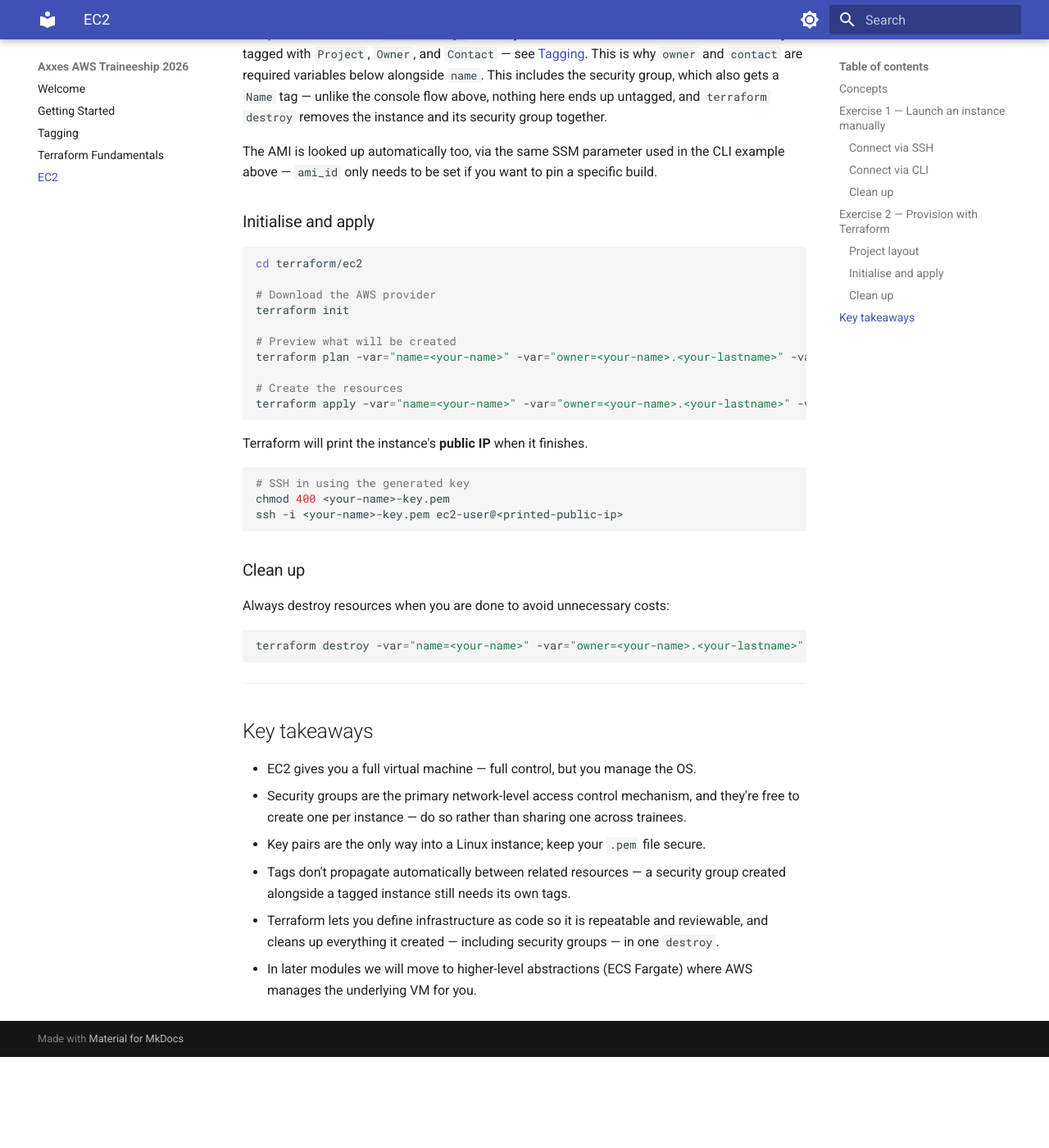
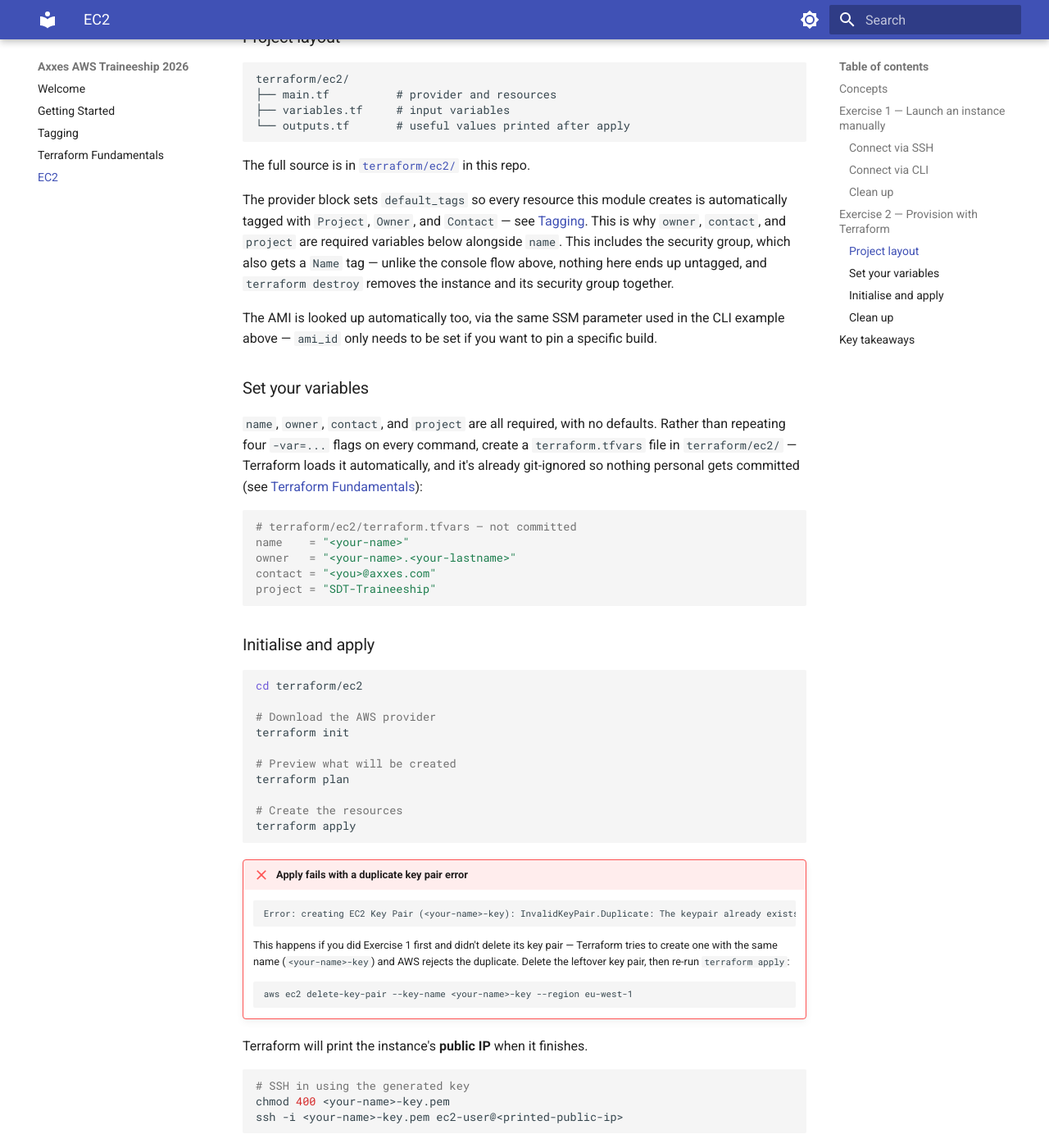
Before and after one commit to jdeboeck03/aws-traineeship, an MkDocs documentation site: the page built from docs/content/ec2/index.md, in a window 1280 px wide and 1400 px high, scrolled down 3732 px. Shown: the whole window at 82% size. Built offline with MkDocs 1.6.1 and Material for MkDocs 9.7.7, drawn with Linux system fonts in a browser that asks for light colours; before the commit the page ends 5021 px from its top, so only the background shows below that; some of the changed text lies outside the part shown.

Commit message:
Make Project tag a variable; document tfvars pattern and key pair collision
- terraform/ec2: Project is now a required variable instead of hardcoded,
  matching owner/contact.
- terraform-fundamentals: explain -var / -var-file / TF_VAR_ / auto-loaded
  terraform.tfvars, and recommend a personal terraform.tfvars per module
  now that ec2 has four required variables.
- ec2 docs: Exercise 2 uses terraform.tfvars instead of a growing -var=...
  chain; Exercise 1 cleanup now also covers deleting the key pair; added a
  troubleshooting note for the InvalidKeyPair.Duplicate error that occurs
  when Exercise 1's key pair isn't deleted before running Exercise 2
  (reproduced against the live account to confirm the exact error text).
- PLAN.md: note that remote state (S3 + DynamoDB locking) lands in the
  capstone module, once S3/DynamoDB are taught, rather than earlier.

Co-Authored-By: Claude Sonnet 5 <noreply@anthropic.com>

````diff
--- a/docs/content/ec2/index.md
+++ b/docs/content/ec2/index.md
@@ -166,6 +166,15 @@ instance**) or via `aws ec2 terminate-instances --instance-ids <id>`.
     ```
     or from **EC2 → Security Groups** in the console.
 
+!!! warning "Neither is the key pair"
+    Delete the key pair you created too, once you're done with this exercise:
+    ```shell
+    aws ec2 delete-key-pair --key-name <your-name>-key --region eu-west-1
+    ```
+    or from **EC2 → Key Pairs** in the console. If you skip this and move on to Exercise 2
+    (Terraform) with the same `<your-name>`, `terraform apply` will fail — it tries to create a key
+    pair with that same name.
+
 ---
 
 ## Exercise 2 — Provision with Terraform
@@ -186,12 +195,27 @@ The full source is in [`terraform/ec2/`](https://github.com/jdeboeck03/aws-train
 
 The provider block sets `default_tags` so every resource this module creates is automatically
 tagged with `Project`, `Owner`, and `Contact` — see [Tagging](../tagging/index.md). This is why
-`owner` and `contact` are required variables below alongside `name`. This includes the security
-group, which also gets a `Name` tag — unlike the console flow above, nothing here ends up
+`owner`, `contact`, and `project` are required variables below alongside `name`. This includes the
+security group, which also gets a `Name` tag — unlike the console flow above, nothing here ends up
 untagged, and `terraform destroy` removes the instance and its security group together.
 
 The AMI is looked up automatically too, via the same SSM parameter used in the CLI example above —
 `ami_id` only needs to be set if you want to pin a specific build.
+
+### Set your variables
+
+`name`, `owner`, `contact`, and `project` are all required, with no defaults. Rather than repeating
+four `-var=...` flags on every command, create a `terraform.tfvars` file in `terraform/ec2/` —
+Terraform loads it automatically, and it's already git-ignored so nothing personal gets committed
+(see [Terraform Fundamentals](../terraform-fundamentals/index.md#providing-variable-values)):
+
+```hcl
+# terraform/ec2/terraform.tfvars — not committed
+name    = "<your-name>"
+owner   = "<your-name>.<your-lastname>"
+contact = "<you>@axxes.com"
+project = "SDT-Traineeship"
+```
 
 ### Initialise and apply
 
@@ -202,11 +226,22 @@ cd terraform/ec2
 terraform init
 
 # Preview what will be created
-terraform plan -var="name=<your-name>" -var="owner=<your-name>.<your-lastname>" -var="contact=<you>@axxes.com"
+terraform plan
 
 # Create the resources
-terraform apply -var="name=<your-name>" -var="owner=<your-name>.<your-lastname>" -var="contact=<you>@axxes.com"
+terraform apply
 ```
+
+!!! failure "Apply fails with a duplicate key pair error"
+    ```
+    Error: creating EC2 Key Pair (<your-name>-key): InvalidKeyPair.Duplicate: The keypair already exists
+    ```
+    This happens if you did Exercise 1 first and didn't delete its key pair — Terraform tries to
+    create one with the same name (`<your-name>-key`) and AWS rejects the duplicate. Delete the
+    leftover key pair, then re-run `terraform apply`:
+    ```shell
+    aws ec2 delete-key-pair --key-name <your-name>-key --region eu-west-1
+    ```
 
 Terraform will print the instance's **public IP** when it finishes.
 
@@ -221,7 +256,7 @@ ssh -i <your-name>-key.pem ec2-user@<printed-public-ip>
 Always destroy resources when you are done to avoid unnecessary costs:
 
 ```shell
-terraform destroy -var="name=<your-name>" -var="owner=<your-name>.<your-lastname>" -var="contact=<you>@axxes.com"
+terraform destroy
 ```
 
 ---
````
Also changed, not shown: PLAN.md (+6 -0 lines), docs/content/terraform-fundamentals/index.md (+25 -0 lines), 2 other files.
